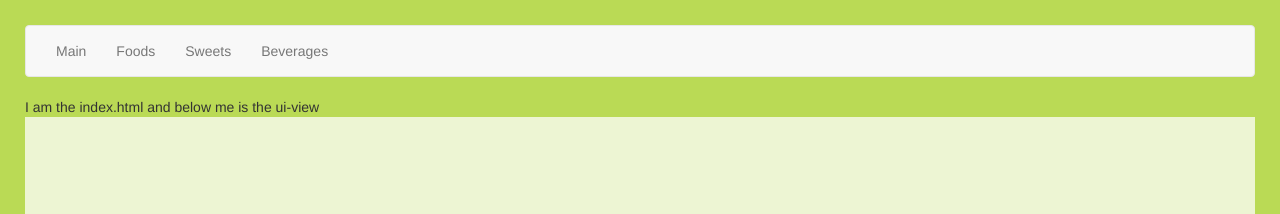
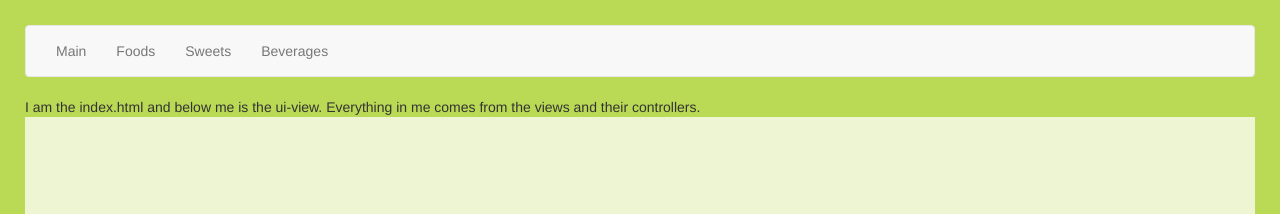
Before and after one commit to PalaioGG/ui-router-menu, a website: page index.html in a window 1280 px wide. Shown: the top 214 px of the page. Drawn offline with nearby package versions, Linux system fonts and the light colour scheme; some packages are replaced by stand-ins of ours.

Commit message:
Minor update

```diff
--- a/index.html
+++ b/index.html
@@ -32,7 +32,7 @@
 
 		</nav>
 
-		I am the index.html and below me is the ui-view
+		I am the index.html and below me is the ui-view. Everything in me comes from the views and their controllers.
 		<div ui-view></div>
 
 	</body>
```
Also changed, not shown: 1 other file.
